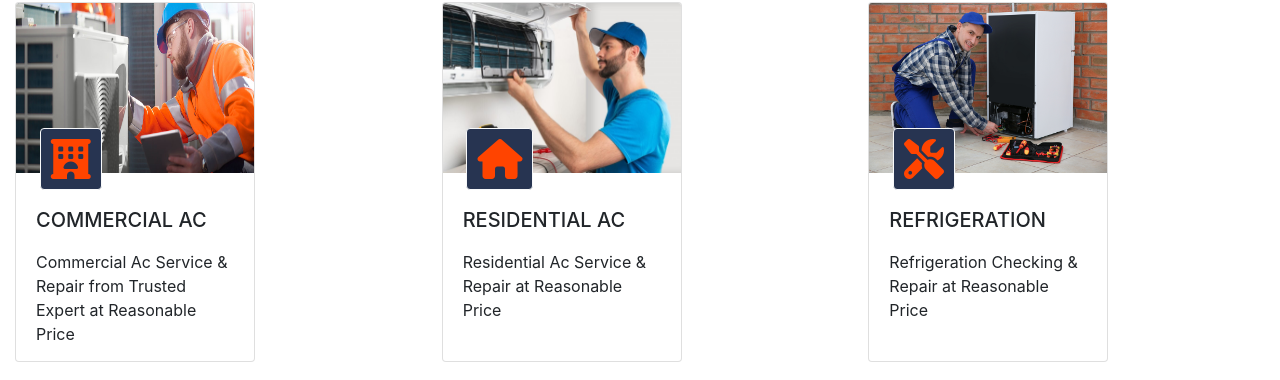
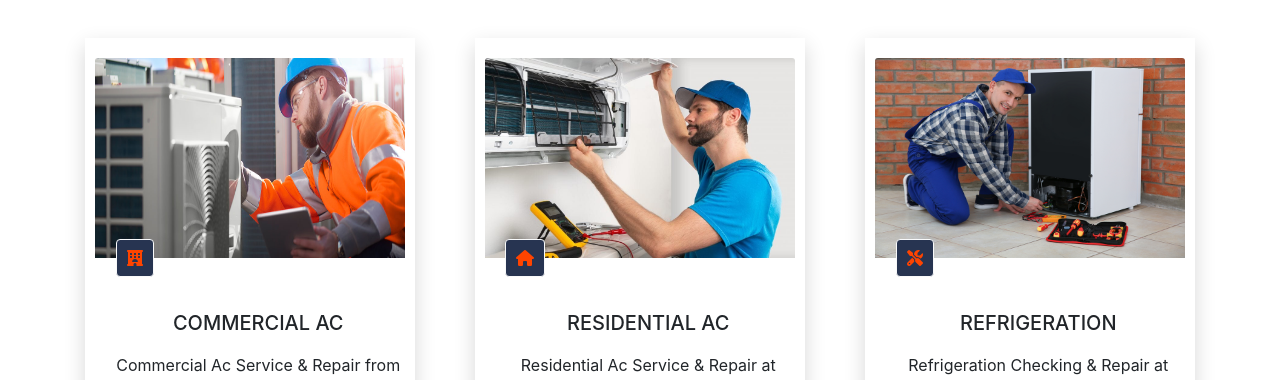
Before and after one commit to RamizRafiq/cool-point, a plain HTML site: page index.html in a window 1280 px wide. Shown: the part 743-1123 px from the top of the page. Drawn offline with nearby package versions, Linux system fonts and the light colour scheme.

Commit message:
Cool point

```diff
--- a/css/Style.css
+++ b/css/Style.css
@@ -13,14 +13,24 @@ margin: 0;
     margin-top: 150px !important;
 }
 
-.cardicon{
-position: absolute;
-top: 35%;
-left: 10%;
-/* right: 72%; */
-font-size: 40px;
+.cardicon1{
+/* position: absolute;
+top: 57%;
+left: 10%; */
+margin-top: 175px;
+margin-left: -230px;
+
+font-size: 30px;
 
 }
+
+/*
+    @media screen and (max-width:992px){
+
+
+    } */
+
+
 .fa-tools,.fa-hotel,.fa-home{
 background-color: #273451;
 padding: 10px;
@@ -31,16 +41,17 @@ color:rgb(255, 68, 0) !important ;
     color:rgb(255, 68, 0) !important ;
 
 }
-.cardwidth{
+/* .cardwidth{
 
 width: 15rem;
 justify-content: center;
 height: 360px;
-}
+} */
 
 
 .card-img-top{
-height: 170px;
+/* height: 170px; */
+height: auto;
 width: 100% !important;
 }
 .card-text{
@@ -116,13 +127,11 @@ text-align: center;
 
 }
 .firsthead{
-    /* color: rgb(0, 255, 191) !important ; */
-    /* color:  rgb(255, 68, 0) !important; */
-    /* color: #273451; */
+
     color: #0d3fac;
-    /* text-shadow: 2px 2px 2px  rgb(255, 68, 0); */
+
     text-shadow:2px 2px 2px #199DC0;
-    /* opacity: 70%; */
+
 }
 .textblack{
     color: white;
@@ -169,20 +178,79 @@ height: 750px;
 
     width: 90%;
 }
+.cardicon1{
 
-.cardwidth{
-
-    width: 100%;
-    margin-bottom:30px ;
-    height: 330px;
-
-    }
-/*
-.logo3{
-font-size: 90px;
+    margin-left: -190px;
+}
 
 }
-.logo4{
-    font-size: 90px;
+
+
+
+
+/* .cardslider {
+    height: auto;
+    width: 100%;
+    background-color: #ffc516;
 } */
+
+
+.maindiv {
+    display: flex;
+    text-align: center;
+    width: auto;
+    justify-content: center;
+    flex-wrap: wrap;
 }
+
+.maindiv .slider1,
+.slider2,
+.slider3 {
+    background-color: #fff;
+    margin: 60px 30px;
+    width: 330px;
+    /* height: 100px; */
+    padding: 10px;
+    /* line-height: 20px; */
+    position: relative;
+    /* color: #000000; */
+    /* border: 2px solid black; */
+
+
+}
+.boxshadow{
+
+    box-shadow: 0px 8px 20px 0px rgba(0, 0, 0, 0.16);
+}
+
+.client1,
+.client2,
+.client3 {
+    width: 100%;
+
+    height: 400px !important;
+
+    margin-top: 10px;
+
+    background: #fff;
+}
+
+.client2 img,
+.client3 img {
+    width: 100%;
+    height: 200px;
+}
+
+.client1 img {
+    height: 200px;
+    width: 100%;
+}
+.cardman{
+position: absolute;
+top:43%;
+left: 5%;
+
+padding: 25px 10px ;
+
+
+}
--- a/index.html
+++ b/index.html
@@ -89,77 +89,98 @@
 
 
 
-<div class="container-fluid">
-<div class="row mt-4">
-
-<div class="col-12 col-md-4">
 
 
 
-  <div class="card cardwidth" >
-    <img src="images/CommercialAc.jpg" class="card-img-top" alt="Commercial Ac">
 
-<div class="card-img-overlay">
-   <i class="fas fa-hotel cardicon btn-light btn"></i>
 
-</div>
 
-    <div class="card-body">
-      <h4 class="cardhead">COMMERCIAL AC</h4>
-      <p class="card-text">Commercial Ac Service & Repair from Trusted Expert at Reasonable Price</p>
-    </div>
-  </div>
 
+
+
+<div class="container-fluid ">
+
+  <div class="maindiv">
+
+      <div class="slider1 boxshadow ">
+
+          <div class="client1 ">
+              <img src="images/CommercialAc.jpg" alt="" class="card-img-top">
+          </div>
+
+<div class="card-img-overlay cardicon1">
+<i class="fas fa-hotel  btn-light btn"></i>
 
 </div>
 
 
+          <div class="card-body mt-5 cardman">
+            <h4 class="cardhead">COMMERCIAL AC</h4>
+            <p class="card-text">Commercial Ac Service & Repair from Trusted Expert at Reasonable Price</p>
+          </div>
 
-<div class="col-12 col-md-4">
+      </div>
 
 
 
-  <div class="card cardwidth" >
-    <img src="images/Ac2.jpg" class="card-img-top" alt="Residential Ac">
 
-<div class="card-img-overlay">
-   <i class="fas fa-home cardicon btn-light btn"></i>
+      <div class="slider2 boxshadow ">
+
+        <div class="client2 ">
+            <img src="images/Ac2.jpg" alt="" class="card-img-top">
+        </div>
+
+<div class="card-img-overlay cardicon1">
+<i class="fas fa-home  btn-light btn"></i>
 
 </div>
 
-    <div class="card-body">
-      <h4 class="cardhead">RESIDENTIAL AC</h4>
-      <p class="card-text">Residential Ac Service & Repair at Reasonable Price</p>
+<div class="card-body mt-5 cardman">
+<h4 class="cardhead">RESIDENTIAL AC</h4>
+<p class="card-text">Residential Ac Service & Repair at Reasonable Price</p>
+</div>
+
     </div>
+
+
+
+    <div class="slider3 boxshadow ">
+
+      <div class="client3 ">
+          <img src="images/fridge1.jpg" alt="" class="card-img-top">
+      </div>
+
+<div class="card-img-overlay cardicon1">
+<i class="fas fa-tools btn btn-light "></i>
+
+</div>
+
+<div class="card-body mt-5 cardman">
+<h4 class="cardhead">REFRIGERATION</h4>
+<p class="card-text">Refrigeration Checking & Repair at Reasonable Price</p>
+</div>
+
   </div>
 
-
+  </div>
 </div>
 
 
 
 
-<div class="col-12 col-md-4">
 
 
 
-  <div class="card cardwidth" >
-    <img src="images/fridge1.jpg" class="card-img-top" alt="Refrigeration">
-
-<div class="card-img-overlay">
-   <i class="fas fa-tools cardicon btn-light btn"></i>
-
-</div>
-
-    <div class="card-body">
-      <h4 class="cardhead">REFRIGERATION</h4>
-      <p class="card-text">Refrigeration Checking & Repair at Reasonable Price</p>
-    </div>
-  </div>
 
 
-</div>
-</div>
+
+
+
+
+
+
+<div class="container-fluid">
+<div class="container-fluid">
 
 <div class="row mt-4">
 
@@ -178,11 +199,7 @@
                  <div class="marginbt">
 
                   <i class="fas fa-users logo4 ml-4"></i>
-                <span class=" ">100% SATISFACTION
-                  <span class="marlft">
-                  GURANTED
-                </span>
-                </span>
+                <span class="pl-2 ">100% CONSUMER SATISFACTION</span>
                          </div>
 
 </div>
@@ -200,7 +217,7 @@
 
 
             <i class="fas fa-money-bill logo4 ml-4"></i>
-          <span class="pl-2">COMPETITIVE PRICING</span>
+          <span class="pl-2">FAST RESPONSE</span>
                    </div>
 
                    <div class="marginbt">
@@ -265,7 +282,7 @@ We are proud of the reputation we have gained over the years as a quality servic
 
 
 
-
+</div>
 
 
 
```
Also changed, not shown: AboutUs.html (+6 -2 lines).
